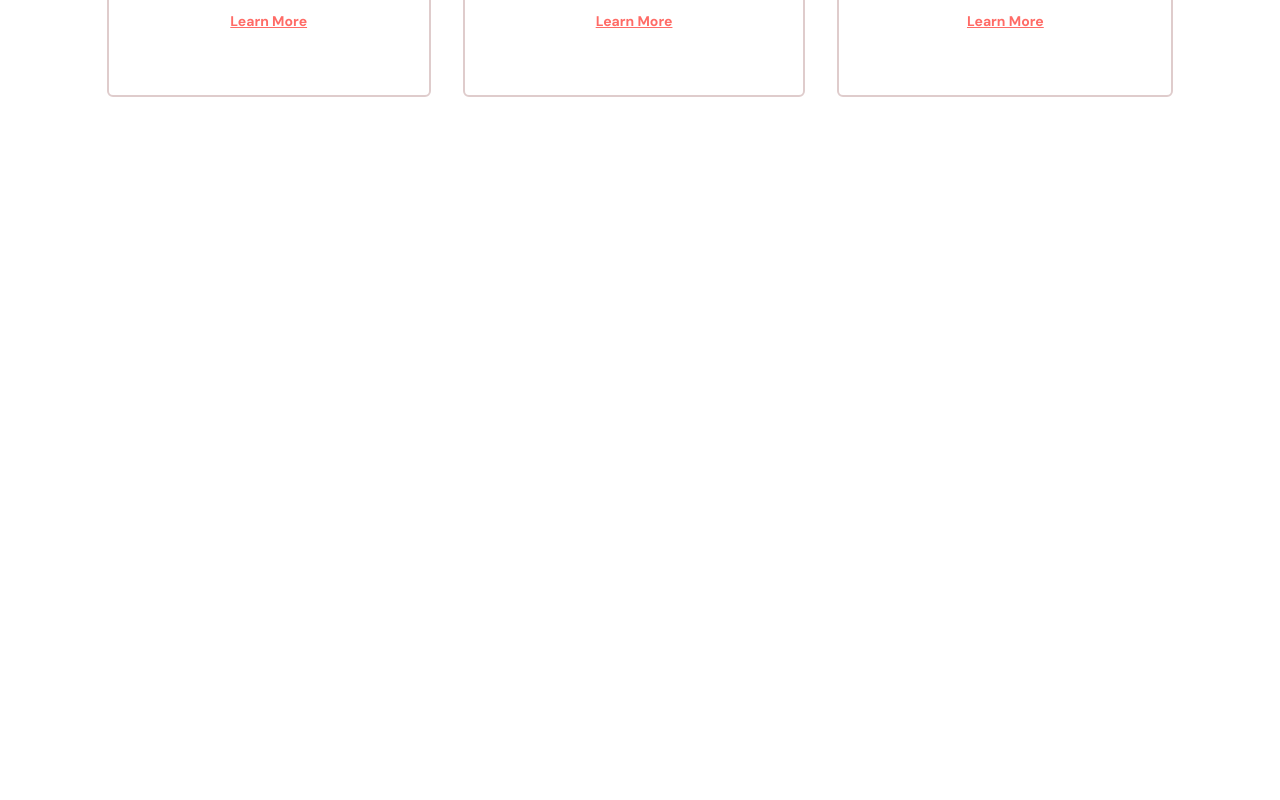
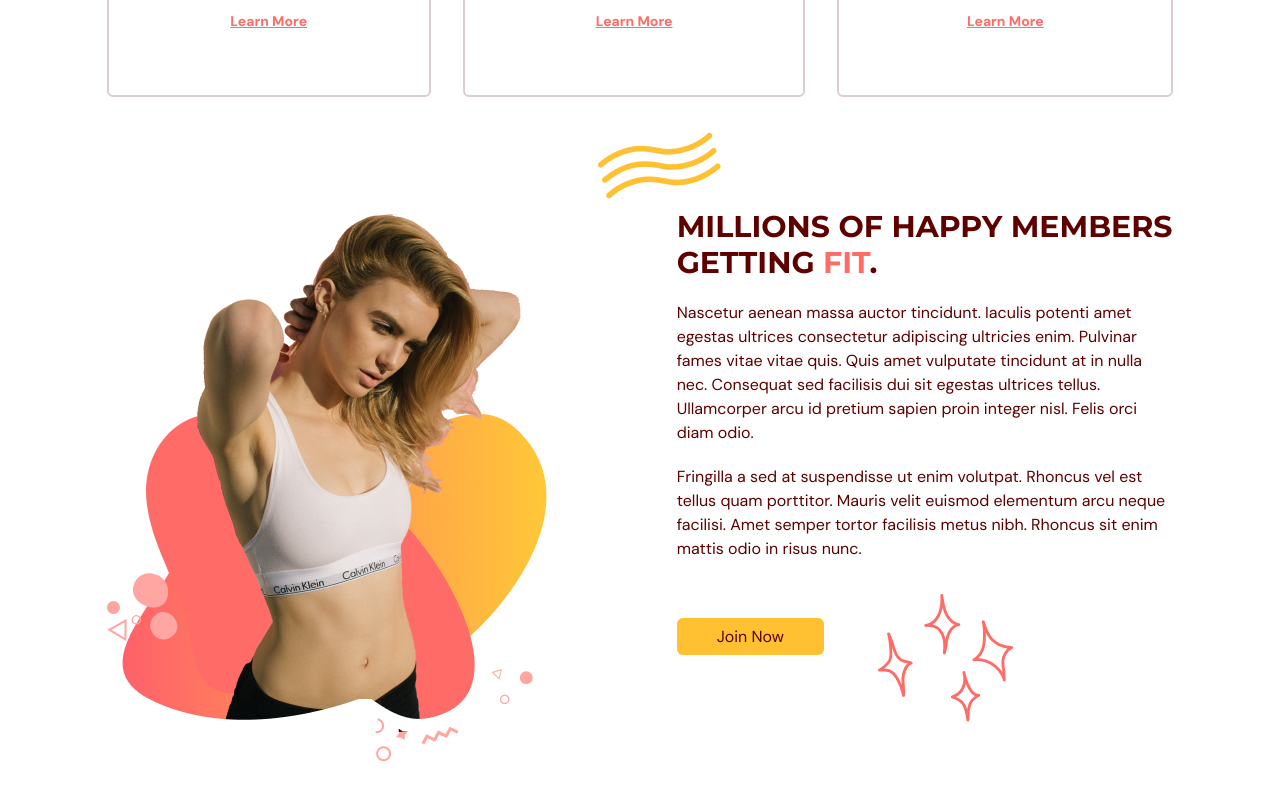
Before and after one commit to devinkg/GymReactTS, a React (Vite) app: page / in a window 1280 px wide. Shown: the part 1287-2087 px from the top of the page. Before the commit the page ends 1600 px from the top, so only its background shows below. Built offline with nearby package versions, Linux system fonts and the light colour scheme.

Commit message:
benefits content completed

```diff
--- a/src/scenes/benefits/index.tsx
+++ b/src/scenes/benefits/index.tsx
@@ -7,6 +7,8 @@
 } from "@heroicons/react/24/solid";
 import { motion } from "framer-motion";
 import Benefit from "./benefit";
+import ActionButton from "@/shared/ActionButton";
+import BenefitsPageGraphic from "@/assets/BenefitsPageGraphic.png";
 
 const container = {
   hidden: {},
@@ -84,6 +86,88 @@
             />
           ))}
         </motion.div>
+
+        {/* GRAPHIC AND DESCRIPTION */}
+        <div
+          className={
+            "item-center mt-16 justify-between gap-20 md:mt-28 md:flex"
+          }
+        >
+          {/* GRAPHIC */}
+          <img
+            className={"mx-auto"}
+            alt={"benefits-page-graphic"}
+            src={BenefitsPageGraphic}
+          />
+
+          {/* DESCRIPTION */}
+          <div>
+            {/* TITLE */}
+            <div className={"relative "}>
+              <div
+                className={
+                  "before:absolute before:-left-20 before:-top-20 before:z-[1] before:content-abstractwaves"
+                }
+              >
+                <motion.div
+                  initial={"hidden"}
+                  whileInView={"visible"}
+                  viewport={{ once: true, amount: 0.5 }}
+                  transition={{ duration: 0.5 }}
+                  variants={{
+                    hidden: { opacity: 0, x: 50 },
+                    visible: { opacity: 1, x: 0 },
+                  }}
+                >
+                  <HText>
+                    MILLIONS OF HAPPY MEMBERS GETTING{" "}
+                    <span className={"text-primary-500"}>FIT</span>.
+                  </HText>
+                </motion.div>
+              </div>
+            </div>
+
+            {/* DESCRIPTION */}
+            <motion.div
+              initial={"hidden"}
+              whileInView={"visible"}
+              viewport={{ once: true, amount: 0.5 }}
+              transition={{ delay: 0.2, duration: 0.5 }}
+              variants={{
+                hidden: { opacity: 0, x: 50 },
+                visible: { opacity: 1, x: 0 },
+              }}
+            >
+              <p className={"my-5"}>
+                Nascetur aenean massa auctor tincidunt. Iaculis potenti amet
+                egestas ultrices consectetur adipiscing ultricies enim. Pulvinar
+                fames vitae vitae quis. Quis amet vulputate tincidunt at in
+                nulla nec. Consequat sed facilisis dui sit egestas ultrices
+                tellus. Ullamcorper arcu id pretium sapien proin integer nisl.
+                Felis orci diam odio.
+              </p>
+              <p className={"mb-5"}>
+                Fringilla a sed at suspendisse ut enim volutpat. Rhoncus vel est
+                tellus quam porttitor. Mauris velit euismod elementum arcu neque
+                facilisi. Amet semper tortor facilisis metus nibh. Rhoncus sit
+                enim mattis odio in risus nunc.
+              </p>
+            </motion.div>
+
+            {/* BUTTON */}
+            <div className={"relative mt-16"}>
+              <div
+                className={
+                  "before:absolute before:-bottom-20 before:right-40 before:z-[-1] before:content-sparkles"
+                }
+              >
+                <ActionButton setSelectedPage={setSelectedPage}>
+                  Join Now
+                </ActionButton>
+              </div>
+            </div>
+          </div>
+        </div>
       </motion.div>
     </section>
   );
```
